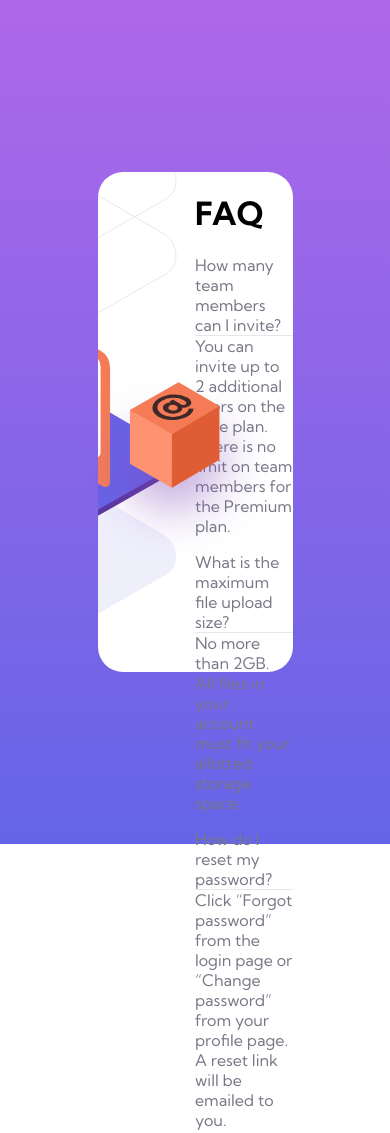
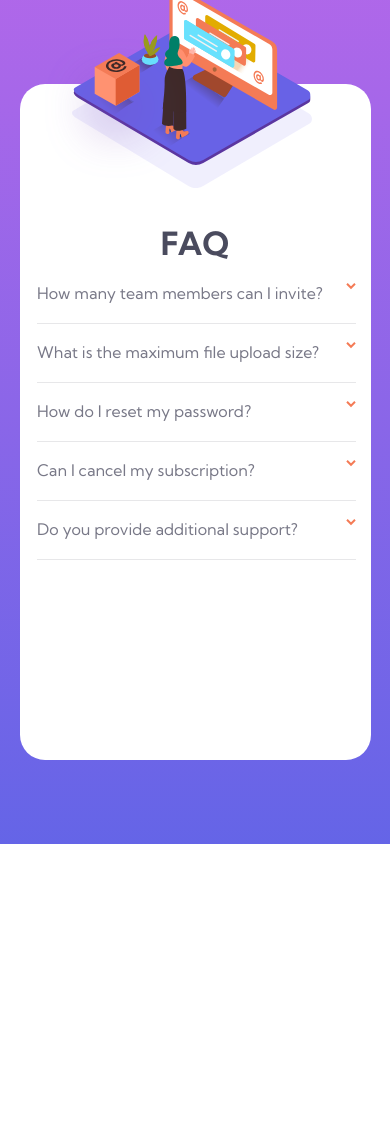
Before and after one commit to Ranffi/FAQ-Accordion-Card, a plain HTML site: page index.html in a window 390 px wide. Shown: the top 1133 px of the page. After the commit the page ends 844 px from the top, so only its background shows below. Drawn offline with Linux system fonts and the light colour scheme.

Commit message:
Added JavaScript for functionality, more styles, media queries for responsive design

```diff
--- /dev/null
+++ b/app.js
@@ -0,0 +1,11 @@
+const sections = document.querySelectorAll('section')
+sections.forEach((section) => {
+    section.addEventListener('click', function (event) {
+        console.dir(section)
+        if (event.target.tagName === 'H4' || event.target.tagName === 'IMG') {
+            section.firstElementChild.nextElementSibling.classList.toggle('flip')
+            section.firstElementChild.classList.toggle('bold')
+            section.lastElementChild.previousElementSibling.classList.toggle('hide')
+        }
+    })
+})
--- a/index.html
+++ b/index.html
@@ -29,27 +29,50 @@
   <main>
     <div class="pics">
       <img id='bg' src="images/bg-pattern-desktop.svg" alt="">
+      <img id='bg-mobile' src="images/bg-pattern-mobile.svg" alt="">
       <img id='lady' src="images/illustration-woman-online-desktop.svg" alt="">
+      <img id='women-mobile' src="images/illustration-woman-online-mobile.svg" alt="">
     </div>
     <img id='box' src="images/illustration-box-desktop.svg" alt="">
     <div class="faq">
       <h1>FAQ</h1>
-      <p><span>How many team members can I invite?</span>
-        You can invite up to 2 additional users on the Free plan. There is no limit on
-        team members for the Premium plan.</p>
+      <section>
+        <h4>How many team members can I invite?</h4>
+        <img src="images/icon-arrow-down.svg" alt="" id="arrow">
+        <p class="hide">
+          You can invite up to 2 additional users on the Free plan. There is no limit on
+          team members for the Premium plan.</p>
+        <hr>
+      </section>
+      <section>
+        <h4>What is the maximum file upload size?</h4>
+        <img src="images/icon-arrow-down.svg" alt="" id="arrow">
+        <p class="hide">No more than 2GB. All files in your account must fit your allotted storage space.</p>
+        <hr>
+      </section>
 
-      <p> <span>What is the maximum file upload size?</span>
-        No more than 2GB. All files in your account must fit your allotted storage space.</p>
+      <section>
+        <h4>How do I reset my password?</h4>
+        <img src="images/icon-arrow-down.svg" alt="" id="arrow">
+        <p class="hide">Click “Forgot password” from the login page or “Change password” from your profile page.
+          A reset link will be emailed to you.</p>
+        <hr>
+      </section>
 
-      <p> <span>How do I reset my password?</span>
-        Click “Forgot password” from the login page or “Change password” from your profile page.
-        A reset link will be emailed to you.</p>
+      <section>
+        <h4>Can I cancel my subscription?</h4>
+        <img src="images/icon-arrow-down.svg" alt="" id="arrow">
+        <p class="hide">Yes! Send us a message and we’ll process your request no questions asked.
+        </p>
+        <hr>
+      </section>
 
-      <p> <span>I cancel my subscription?</span>
-        Yes! Send us a message and we’ll process your request no questions asked.
-      </p>
-      <p><span>Do you provide additional support?</span>
-        Chat and email support is available 24/7. Phone lines are open during normal business hours.</p>
+      <section>
+        <h4>Do you provide additional support?</h4>
+        <img src="images/icon-arrow-down.svg" alt="" id="arrow">
+        <p class="hide">Chat and email support is available 24/7. Phone lines are open during normal business hours.</p>
+        <hr>
+      </section>
     </div>
   </main>
 
@@ -57,6 +80,8 @@
     Challenge by <a href="https://www.frontendmentor.io?ref=challenge" target="_blank">Frontend Mentor</a>.
     Coded by <a href="#">Your Name Here</a>.
   </div>
-</body> -->
+  -->
+  <script src="app.js"></script>
+</body>
 
 </html>
--- a/styles.css
+++ b/styles.css
@@ -8,15 +8,55 @@ body {
     align-items: center;
     height: 100vh;
     font-family: 'Kumbh Sans', sans-serif;
+    font-size: 16px;
 }
 
 main {
-    width: 50%;
-    height: 500px;
+    position: relative;
+    width: 1000px;
+    height: 550px;
     background-color: white;
     border-radius: 25px;
     display: flex;
     align-items: center;
+}
+
+
+/* IDs - Images and their positioning */
+#bg {
+    position: absolute;
+    right: 18%;
+    top: -52%;
+}
+
+#bg-mobile {
+    display: none;
+}
+
+#box {
+    position: absolute;
+    top: 42%;
+    left: -9.2%
+}
+#lady {
+    position: absolute;
+    right: 18%;
+    bottom: 17%;
+
+}
+#women-mobile {
+    display: none;
+}
+/* ************************** */
+
+
+/* Main classes - postion the images on the left, and the FAQ on the right */
+.faq {
+    width: 50%;
+    height: 100%;
+    display: flex;
+    flex-direction: column;
+    overflow: scroll;
 }
 
 .pics {
@@ -25,35 +65,165 @@ main {
     overflow: hidden;
     position: relative;
 }
-#lady {
-    position: absolute;
-    right: 18%;
-    bottom: 15%;
+/* **************************** */
 
+
+
+/* Classes- toggle with JavaScript */
+.bold {
+    font-weight: bold;
+    color: hsl(237, 12%, 33%);
 }
 
-#bg {
-    position: absolute;
-    right: 18%;
-    top: -58%;
+.flip {
+    transform: scaleY(-1);
 }
 
-#box {
-    position: absolute;
-    top: 45%;
-    left: 20.2%
+.hide {
+    display: none;
+}
+/* *************************** */
+
+
+
+/* other styles  */
+h1 {
+    margin-top: 4rem;
+    color: hsl(237, 12%, 33%);
 }
 
-.faq {
-    width: 50%;
-    height: 100%;
+h4 {
+    font-weight: normal;
+    color: hsl(240, 6%, 50%);
+    display: inline;
 }
 
-span {
-    border-bottom: 1px solid hsl(240, 5%, 91%);
-    display: block;
+hr {
+    margin-top: 20px;
+    height: 1px;
+    background-color: hsl(240, 5%, 91%);
+    border:none;
+    width: 85%;
+    margin-right: 15%;
 }
 p {
-    /* hsl(237, 12%, 33%) */
     color: hsl(240, 6%, 50%);
+    width: 80%;
+    line-height: 1.2rem;
 }
+
+section {
+    margin-bottom: 10px;
+}
+
+section img {
+    float: right;
+    margin-right: 15%;
+}
+
+section h4:hover {
+    color: hsl(14, 88%, 65%);
+    cursor: pointer;
+}
+
+/* Media queries */
+@media (max-width: 1110px) {
+    main {
+        width: 800px;
+        height: 550px;
+    }
+    #box {
+        left: -13.2%;
+        top: 40%;
+    }
+
+    #lady {
+        right: 2%;
+    }
+
+    #bg {
+        right: 5%;
+    }
+ }
+
+ @media (max-width: 940px) {
+     main {
+         flex-direction: column;
+         width: 80%;
+     }
+
+     #lady {
+         display: none;
+     }
+     #bg {
+         display: none;
+     }
+     #box {
+        display: none;
+    }
+     #women-mobile {
+         display: block;
+         position: absolute;
+         bottom: -5px;
+         right: 15%;
+     }
+     #bg-mobile {
+        display: block;
+        position: absolute;
+        right: 15%;
+    }
+    h1 {
+        margin: auto;
+        margin-left: 30%;
+        margin-bottom: 35px;
+    }
+    .pics {
+        overflow: visible;
+        height: 15%;
+    }
+    .faq {
+        width: 65%;
+        height: 65%;
+        margin: auto;
+        margin-left: 25%;
+    }
+ }
+
+ @media (max-width: 768px) {
+     main {
+         width: 90%;
+         height: 80%;
+     }
+     .faq {
+         margin-top: 2rem;
+        width: 100%;
+        height: 80%;
+        margin: auto;
+     }
+     h1 {
+         margin: 20px auto;
+     }
+     section {
+         width: 100%;
+         margin-left: 5%;
+     }
+
+    #women-mobile {
+        bottom: 5px;
+        left: 48%;
+        transform: translate(-55%, 0%);
+    }
+    #bg-mobile {
+       left: 55%;
+       transform: translate(-55%, 0%);
+   }
+   section img {
+       clear: right;
+       margin-right: 9%;
+   }
+   hr {
+       width: 91%;
+   }
+ }
+
+ /* *********************** */
```
